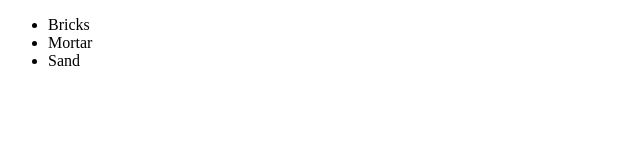
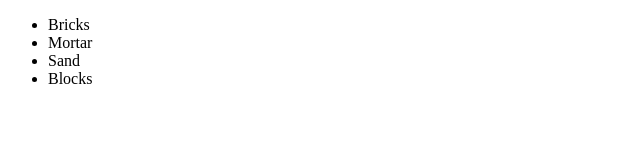
Before and after one commit to ijayraven/MyAngular, a plain HTML site: page index.html in a window 1280 px wide. Shown: the full height of the page, 0-640 px from the left. Drawn offline with Linux system fonts and the light colour scheme.

Commit message:
3rd Time changing

```diff
--- a/index.html
+++ b/index.html
@@ -8,6 +8,7 @@
 			<li>Bricks</li>
 			<li>Mortar</li>
 			<li>Sand</li>
+			<li>Blocks</li>
 		</ul>
 	</body>
 </html>
```
